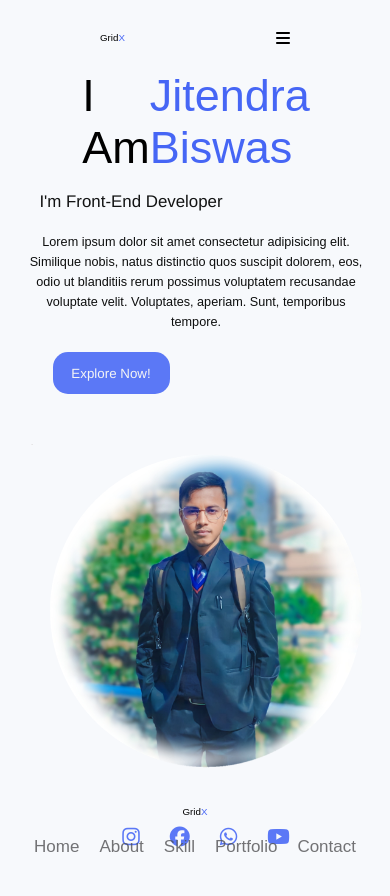
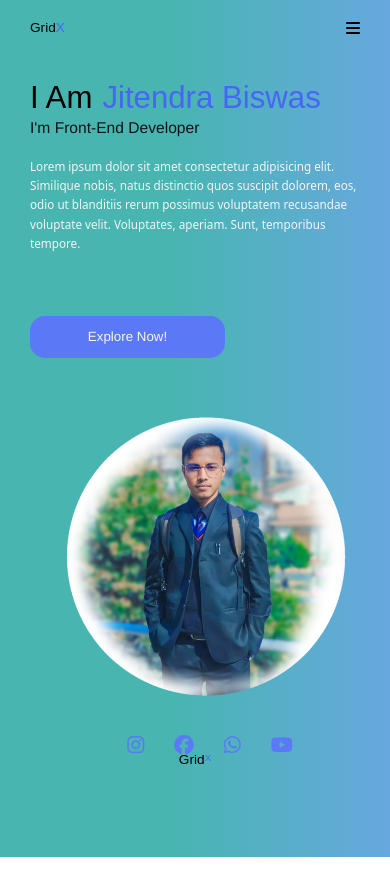
Before and after one commit to jitendra-biswas/Portfolo-site, a plain HTML site: page index.html in a window 390 px wide. After the commit the page ends 857 px from the top, so only its background shows below. Drawn offline with Linux system fonts and the light colour scheme; a script that the page names is missing.

Commit message:
firstcommit

```diff
--- a/style.css
+++ b/style.css
@@ -226,78 +226,140 @@ button:hover{
 }
 
 @media (max-width:600px){
+    main{
+        background: rgb(72,181,177);
+        background: linear-gradient(90deg, rgba(72,181,177,1) 44%, rgba(103,168,223,1) 100%);
+        background-size: cover;
+    }
+
+    nav{
+        height: 55px;
+        display: flex;
+        align-items: center;
+        padding: 0px 100px;
+        background: rgb(72,181,177);
+        background: linear-gradient(90deg, rgba(72,181,177,1) 44%, rgba(103,168,223,1) 100%);
+        justify-content: space-between;
+
+    }
+
+    nav .logo h2{
+        font-size: 3.5vmin;
+        font-family:Arial, Helvetica, sans-serif;
+        font-weight: 500;
+    }
+
+    .color{
+        font-size: 3.5vmin;
+        font-family:Arial, Helvetica, sans-serif;
+        font-weight: 500;
+        color: #4666f5;
+    }
 
     .content1{
-    width: 80vw;
-    height: calc(100vh - 75px);
+        height: calc(95vh - 75px);
+        width: 100vw;
+        background: rgb(72,181,177);
+        background: linear-gradient(90deg, rgba(72,181,177,1) 44%, rgba(103,168,223,1) 100%);
+        display: flex;
+        justify-content: center;
+        flex-direction: column;
+
     }
+
+    .content1 h3{
+        padding-left:30px;
+        padding-right: 20px;
+        font-size: 8vw;
+        font-family:Arial, Helvetica, sans-serif;
+        font-weight: 500;
+    }
+
+    .content1 h3 .color2{
+        font-size: 8vw;
+        font-family:Arial, Helvetica, sans-serif;
+        font-weight: 500;
+        color: #4666f5;
+        margin-left: 10px;
+    }
+
+    .content1 label{
+        padding-left: 30px;
+        padding-right: 20px;
+        color: rgb(18, 19, 19);
+        font-size: 4vmin;
+        margin-top: -15px;
+    }
+
+
     .content2{
         display: none;
     }
 
- .content1 h1{
-    font-size: 4vmax;
-    margin-left: -50px;
-    margin-top: 50px;
- }
-
- .content1 label{
-    font-size: 2vmax;
-    margin-left: -130px;
- }
-
- .content1 h1 label{
-    font-size: 4vmax;
- }
-
- .content1 p{
-    font-size: 1.5vmax;
-    margin-left: -80px;
-    margin-right: -80px;
-   line-height: -10vh;
-   font-family: Arial, Helvetica, sans-serif;
-   line-height: 20px;
-   text-align: center;
- }
-
- nav .elements a{
+    .elements a{
         display: none;
     }
 
     nav .elements #bar{
-    display: inline-block;
+        display: block;
+    }
+
+    nav{
+        padding: 0px 30px;
+    }
+
+    .content1 p{
+        padding:20px 30px;
+        padding-right: 20px;
+        line-height: 3vh;
+        color: whitesmoke;
+        font-size: 3vmin;
+    }
+
+    @media (max-width:425px){
+        .content1 p{
+            padding:20px 30px;
+            padding-right: 20px;
+            line-height: 2.3vh;
+        }
+
     }
 
     button{
-    width: 30vw;
-    margin-left: -90px;
+        width: 50vw;
+        height: 5vh;
+       margin-left: 30px;
+       border-radius: 15px;
+       margin-top: 5vh;
     }
 
+
     .icon{
+        margin-top: 30px;
         display: flex;
+        gap: 30px;
+        font-size: 5vmin;
+        align-items: center;
         justify-content: center;
+        margin-left: 30px;
+
+    }
+
+    .responsive-avtar{
+        display: block;
+    }
+
+    .responsive-avtar img{
+        width: 80vw;
+        margin-left: 50px;
         margin-top: 50px;
     }
 
-img{
-    display: inline-block;
-}
+    .footer .logo h2{
+        font-size: 3.5vmin;
+        font-family:Arial, Helvetica, sans-serif;
+        font-weight: 500;
 
-.responsive-avtar{
-    display: inline-block;
-}
-
-
-.content1{
-    display: flex;
-    justify-content: center;
-    align-items: center;
-}
-
-.responsive-avtar img{
-    width: 350px;
-    margin-left: 100px;
-    margin-top: 50px;
     }
 
 }
```
Also changed, not shown: index.html (+0 -2 lines). Lines whose indentation alone changed are shown as unchanged.
